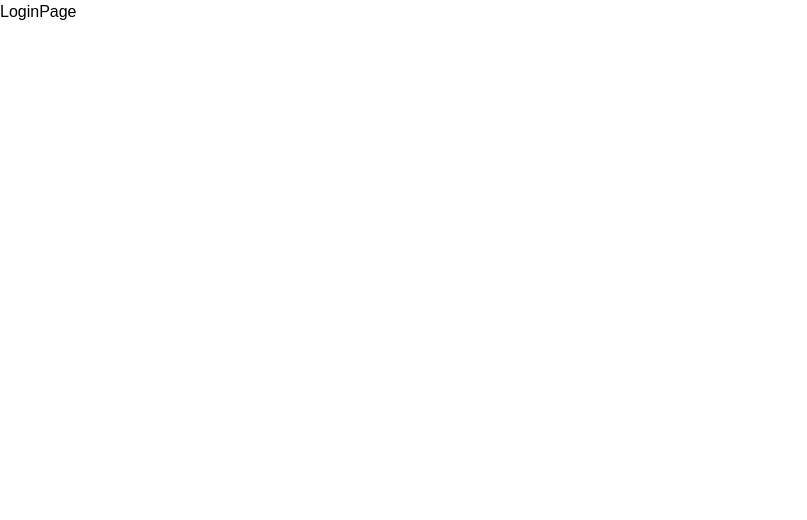
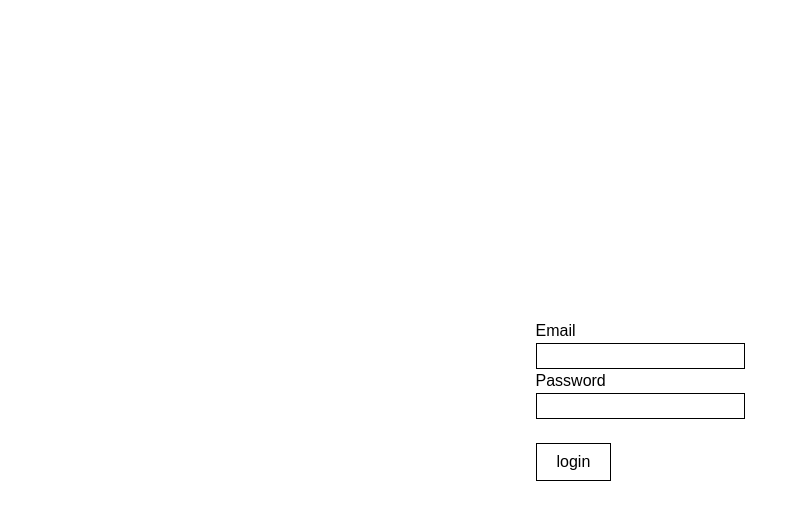
Before and after one commit to jahidulkanchan/greenfin, a Next.js app: page /login in a window 1280 px wide. Shown: the top 520 px of the page, without its empty margins (0-807 px from the left). Built offline with nearby package versions, Linux system fonts and the light colour scheme.

Commit message:
set up done of login page

```diff
--- a/src/app/(api)/auth/login/route.js
+++ b/src/app/(api)/auth/login/route.js
@@ -0,0 +1,58 @@
+import { NextResponse } from 'next/server';
+import User from '@/models/User';
+import bcrypt from 'bcryptjs';
+import { connectDB } from '@/config/db';
+
+export async function POST(request) {
+  try {
+    // ডাটাবেস কানেকশন
+    await connectDB();
+
+    // রিকোয়েস্ট থেকে ডাটা নিচ্ছি
+    const { email, password, provider, providerId } = await request.json();
+
+    // Email চেক
+    if (!email || (!password && !provider)) {
+      return NextResponse.json({ message: 'Email and Password or Provider info required' }, { status: 400 });
+    }
+
+    // ইউজার খুঁজে বের করো
+    const user = await User.findOne({ email });
+
+    // ইউজার না থাকলে
+    if (!user) {
+      return NextResponse.json({ message: 'User not found' }, { status: 404 });
+    }
+
+    // যদি provider দিয়ে লগইন হয়
+    if (provider) {
+      if (user.provider !== provider || user.providerId !== providerId) {
+        return NextResponse.json({ message: 'Provider mismatch' }, { status: 401 });
+      }
+      return NextResponse.json(
+        {
+          message: 'Login successful',
+          user: { id: user._id, name: user.name, email: user.email },
+        },
+        { status: 200 },
+      );
+    }
+
+    // যদি email + password দিয়ে লগইন হয়
+    const isPasswordValid = await bcrypt.compare(password, user.password);
+    if (!isPasswordValid) {
+      return NextResponse.json({ message: 'Invalid password' }, { status: 401 });
+    }
+
+    // সফল লগইন
+    return NextResponse.json(
+      {
+        message: 'Login successful',
+        user: { id: user._id, name: user.name, email: user.email },
+      },
+      { status: 200 },
+    );
+  } catch (error) {
+    return NextResponse.json({ message: error.message }, { status: 500 });
+  }
+}
--- a/src/app/(auth)/login/layout.js
+++ /dev/null
@@ -1,3 +0,0 @@
-export default function LoginLayout({ children }) {
-  return <>{children} </>;
-}
--- a/src/app/(auth)/login/page.js
+++ b/src/app/(auth)/login/page.js
@@ -1,11 +1,54 @@
-import React from 'react'
+'use client';
+import axiosPublic from '@/app/lib/axiosPublic';
+import { useRouter } from 'next/navigation';
+import { useState } from 'react';
 
 export default function LoginPage() {
+  const router = useRouter()
+   const [errorMessage,setErorrMessage]  = useState('')
+  const [formData, setFormData] = useState({
+    email: '',
+    password: '',
+  });
+
+  const handleChange = (e) => {
+    const { id, value } = e.target;
+    setFormData((prev) => ({
+      ...prev,
+      [id]: value,
+    }));
+  };
+
+  const handleSubmit = async (e) => {
+    e.preventDefault();
+    setErorrMessage('');
+    try {
+      const res = await axiosPublic.post('/auth/login', formData);
+      if (res?.data) {
+        setFormData({ email: '', password: '' });
+        router.push('/')
+      }
+    } catch (error) {
+      setErorrMessage('Invalid Email or Password');
+      console.error('login Failed', error?.message || error);
+    }
+  };
+
   return (
-    <>
-    <div>
-      LoginPage
-    </div>
-    </>
-  )
+    <section className="flex justify-center items-center min-h-screen">
+      <form onSubmit={handleSubmit}>
+        <label htmlFor="email">Email</label>
+        <br />
+        <input className="border outline-none" id="email" type="email" value={formData.email} onChange={handleChange} />
+        <br />
+        <label htmlFor="password">Password</label>
+        <br />
+        <input className="border outline-none" id="password" type="password" value={formData.password} onChange={handleChange} />
+        <br />
+        <p className='text-red-500'>{errorMessage}</p>
+        <br />
+        <input type="submit" className="border py-1.5 px-5" value="login" />
+      </form>
+    </section>
+  );
 }
--- a/src/app/(auth)/signup/layout.js
+++ /dev/null
@@ -1,3 +0,0 @@
-export default function SignUpLayout({ children }) {
-  return <>{children}</>;
-}
--- a/src/app/(auth)/signup/page.js
+++ b/src/app/(auth)/signup/page.js
@@ -1,8 +1,11 @@
 'use client';
 import axiosPublic from '@/app/lib/axiosPublic';
+import { useRouter } from 'next/navigation';
 import { useState } from 'react';
 
 export default function SignUpPage() {
+  const router = useRouter();
+  const [errorMessage,setErorrMessage]  = useState('')
   const [formData, setFormData] = useState({
     name: '',
     email: '',
@@ -19,16 +22,18 @@ export default function SignUpPage() {
 
   const handleSubmit = async (e) => {
     e.preventDefault();
+    setErorrMessage('')
     try {
       const res = await axiosPublic.post('/auth/signup', formData);
       console.log('signup successfully');
-      if(res?.data){
-       setFormData({ name: '', email: '', password: '' });
+      if (res?.data) {
+        setFormData({ name: '', email: '', password: '' });
+        router.push('/login');
       }
     } catch (error) {
-      console.log('Signup Failed', error?.message || error);
+      setErorrMessage('Check Your Email & Password');
+      console.error('Signup Failed', error?.message || error);
     }
-    console.log('Form Data:', formData);
   };
 
   return (
@@ -46,6 +51,7 @@ export default function SignUpPage() {
         <br />
         <input className="border outline-none" id="password" type="password" value={formData.password} onChange={handleChange} />
         <br />
+        <p className='text-red-500'>{errorMessage}</p>
         <br />
         <input type="submit" className="border py-1.5 px-5" value="submit" />
       </form>
```
